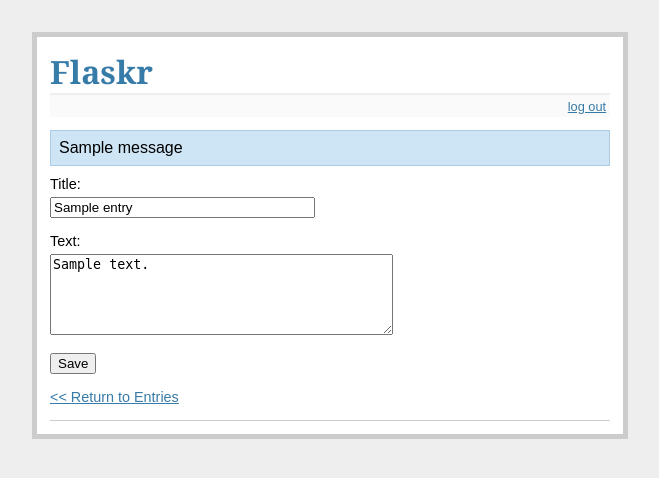
After one commit to taishi06/flaskr, a Flask app: page /edit/1 in a window 1280 px wide. The commit adds this page. Shown: the top 478 px of the page, without its empty margins (310-969 px from the left). Run offline with Flask 2, Linux system fonts and the light colour scheme; the visitor is signed in with stand-in values (Sample User, id 1); tables that the repository leaves empty hold one stand-in row (values such as "Sample post"); one stand-in notice (Sample message) is shown; some libraries are stand-ins or nearby versions.

Commit message:
Added edit function

```diff
--- a/main.py
+++ b/main.py
@@ -28,7 +28,7 @@ def teardown_request(exception):
 # index page, show all entries
 @app.route('/')
 def show_entries():
-	g.cur.execute('SELECT title, `text` FROM entries ORDER BY id DESC')
+	g.cur.execute('SELECT * FROM entries ORDER BY id DESC')
 	entries = g.cur.fetchall()
 	return render_template('show_entries.html', entries=entries)
 
@@ -45,6 +45,24 @@ def add_entry():
 	flash('New entry was successfully posted')
 	# redirect to the entries
 	return redirect(url_for('show_entries'))
+
+# editing entries
+@app.route('/edit/<int:entry_id>', methods=['GET', 'POST'])
+def edit_entry(entry_id):
+	if not session.get('logged_in'):
+		abort(401)
+	# get the entry record
+	g.cur.execute('SELECT * FROM entries WHERE id = %d' % entry_id)
+	entry = g.cur.fetchone()
+	# if we submitted the updates
+	if request.method == 'POST':
+		# prepare statement
+		g.cur.execute('UPDATE entries SET title = %s, `text` = %s WHERE id = %s', (request.form['title'], request.form['text'], entry_id))
+		# update
+		g.connect.commit()
+		flash('Entry has been successfully updated')
+		return redirect(url_for('edit_entry', entry_id=entry_id))
+	return render_template('edit_entry.html', entry=entry)
 
 # login, same page for the validation process
 @app.route('/login', methods=['GET', 'POST'])
--- a/static/css/style.css
+++ b/static/css/style.css
@@ -16,6 +16,5 @@ label			{ display: block; margin: 0 0 5px 0; }
 .add-entry dl   { font-weight: bold; }
 .metanav        { text-align: right; font-size: 0.8em; padding: 0.3em;
                   margin-bottom: 1em; background: #fafafa; }
-.flash          { background: #cee5F5; padding: 0.5em;
-                  border: 1px solid #aacbe2; }
+.flash          { background: #cee5F5; padding: 0.5em; border: 1px solid #aacbe2; margin: 0 0 10px 0; }
 .error          { background: #f0d6d6; padding: 0.5em; }
--- /dev/null
+++ b/templates/edit_entry.html
@@ -0,0 +1,21 @@
+{% extends "layout.html" %}
+{% block body %}
+	{% if session.logged_in %}
+		<form action="{{ url_for('edit_entry', entry_id=entry[0]) }}" method="post" class="add-entry">
+			<div class="input">
+				<label>Title:</label>
+				<input type="text" size="30" name="title" value="{{ entry[1] }}">
+			</div>
+			<div class="input">
+				<label>Text:</label>
+				<textarea name="text" rows="5" cols="40">{{ entry[2]|safe }}</textarea>
+			</div>
+			<div class="input">
+				<input type="submit" value="Save">
+			</div>
+			<div class="input">
+				<a href="{{ url_for('show_entries') }}"><< Return to Entries</a>
+			</div>
+		</form>
+	{% endif %}
+{% endblock %}
--- a/templates/layout.html
+++ b/templates/layout.html
@@ -15,7 +15,7 @@
         {% endif %}
             </div>
         {% for message in get_flashed_messages() %}
-            <div class=flash>{{ message }}</div>
+            <div class="flash">{{ message }}</div>
         {% endfor %}
         {% block body %}{% endblock %}
     </div>
```
Also changed, not shown: templates/show_entries.html (+11 -5 lines).
